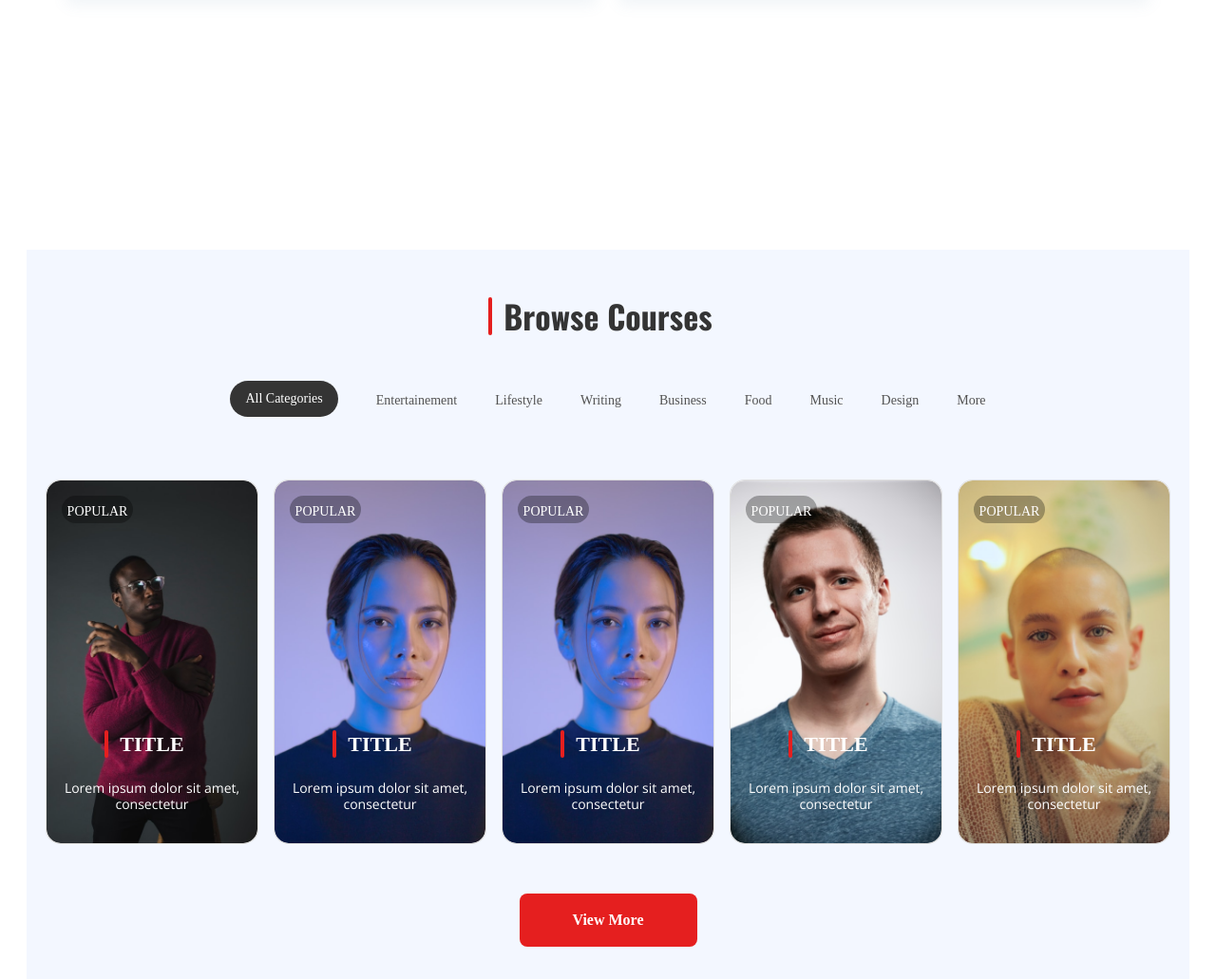
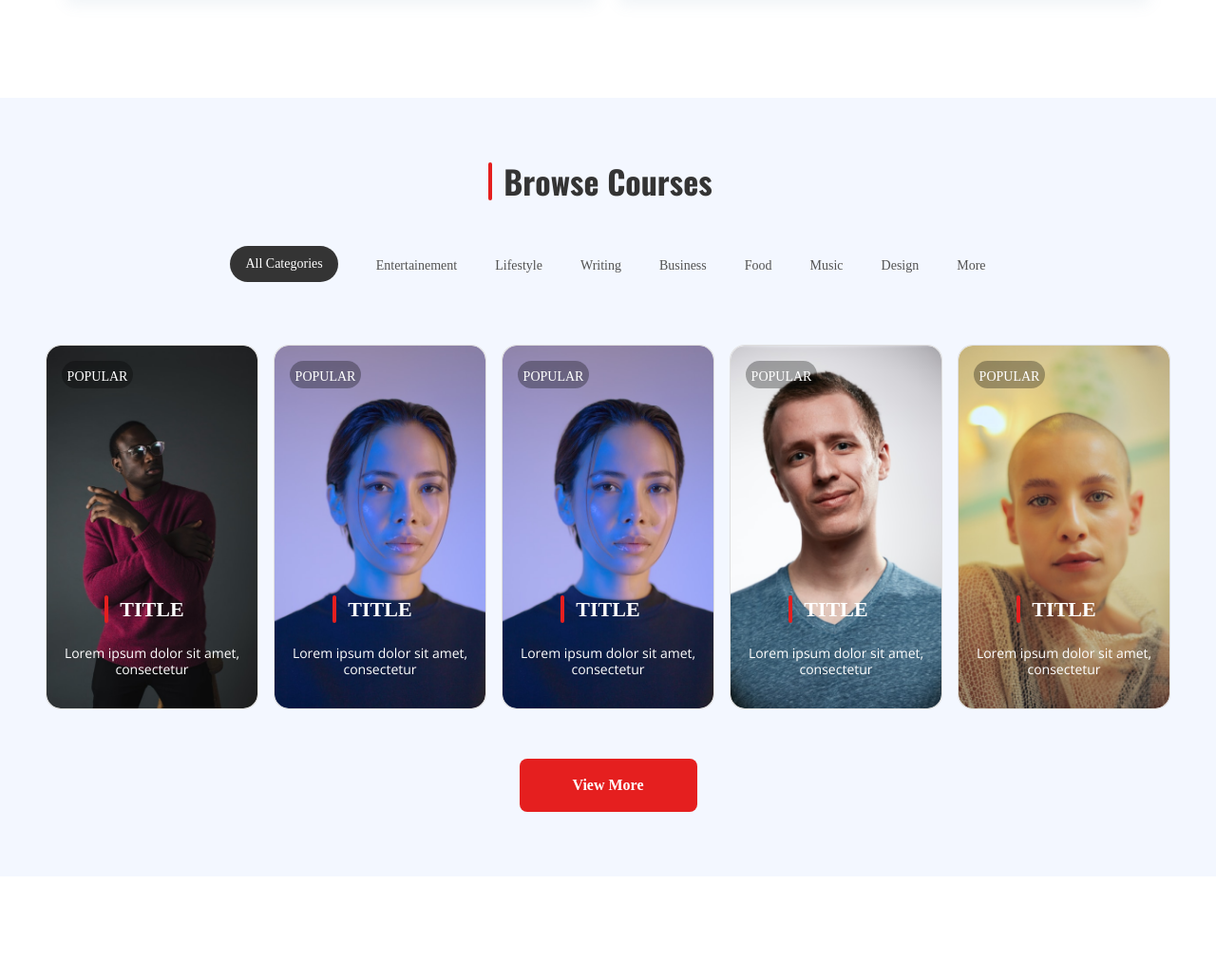
Before and after one commit to ouahbi13/elearnified, a website: page index.html in a window 1280 px wide. Shown: the part 2043-3074 px from the top of the page at 95% size. Drawn offline with nearby package versions, Linux system fonts and the light colour scheme; a web font is replaced by a local one.

Commit message:
another fix

```diff
--- a/css/main.css
+++ b/css/main.css
@@ -361,10 +361,10 @@ section:not(.about, .featured-section, .testimonials-section), .nav-container, .
 /* ============== Browse Courses =============== */
 .browse-section {
     height: 100%;
-    margin-top: 160px;
+    /* margin-top: 160px; */
     background-color: #F3F7FF;
-    padding-top: 50px;
-    padding-bottom: 50px;
+    padding-top: 68px;
+    padding-bottom: 68px;
 }
 
 .browse-container {
@@ -373,6 +373,7 @@ section:not(.about, .featured-section, .testimonials-section), .nav-container, .
     flex-direction: column;
     justify-content: center;
     align-items: center;
+    background-color: #F3F7FF;
 }
 .browse-title {
     font-family: 'Neue Helvetica';
```
